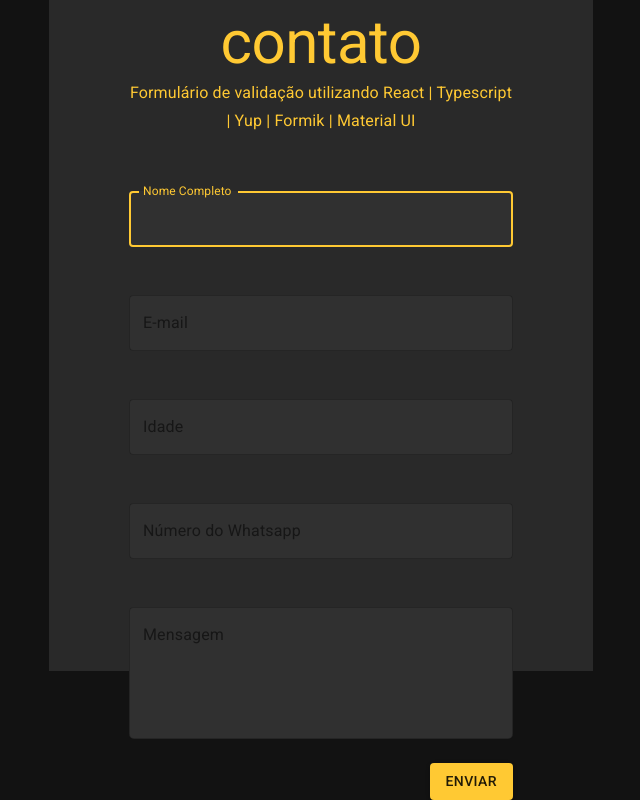
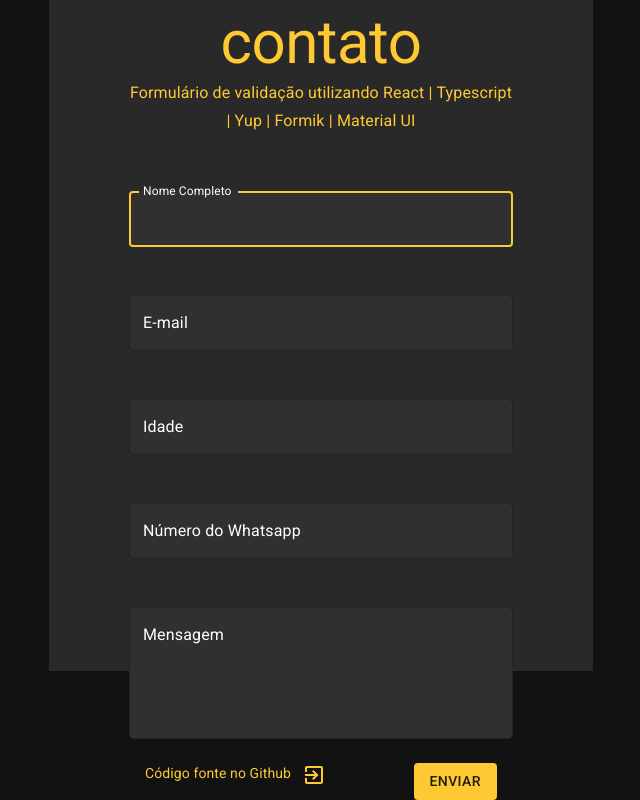
Before and after one commit to programecompedro/contact-form-advanced, a React (Create React App) app: page / in a window 1280 px wide. Shown: the part 177-977 px from the top of the page, without its empty margins (319-959 px from the left). Built offline with nearby package versions, Linux system fonts and the light colour scheme.

Commit message:
refactoring:  message alert and classes

```diff
--- a/src/App.tsx
+++ b/src/App.tsx
@@ -1,12 +1,14 @@
 import React from "react";
 import TextField from "@material-ui/core/TextField";
 import { makeStyles } from "@material-ui/core/styles";
+import ExitToAppIcon from "@material-ui/icons/ExitToApp";
 import {
   Button,
   Box,
   Typography,
   createTheme,
   MuiThemeProvider,
+  Link,
 } from "@material-ui/core";
 import { useFormik } from "formik";
 import * as yup from "yup";
@@ -31,16 +33,26 @@ const useStyles = makeStyles((theme) => ({
   },
   footerForm: {
     display: "flex",
-    flexDirection: "row-reverse",
+    justifyContent: "space-between",
+    padding: "0 1rem",
   },
   headerForm: {
     margin: "2rem 0",
     textAlign: "center",
   },
-  title: {
+  text: {
     color: "#FFC933",
     fontWeight: "normal",
     fontFamily: "roboto",
+  },
+  linkGithub: {
+    color: "#FFC933",
+    fontWeight: "normal",
+    fontFamily: "roboto",
+    display: "flex",
+    alignSelf: "center",
+    textDecoration: "none",
+    paddingRight: "1rem",
   },
 }));
 
@@ -75,7 +87,13 @@ function App() {
     },
     validationSchema,
     onSubmit: (values) => {
-      alert(JSON.stringify(values, null, 2));
+      alert(
+        `Muito bem ${values.name} o formulário foi validado com sucesso! \n Segue seus dados validados:\n
+        Email: ${values.email}\n
+        Idade: ${values.age}\n
+        Telefone: ${values.tel}\n
+        Mensagem: ${values.msg}\n`
+      );
     },
   });
   return (
@@ -87,11 +105,11 @@ function App() {
         onSubmit={formik.handleSubmit}
       >
         <Box className={classes.headerForm}>
-          <Typography className={classes.title} variant="h2" component="h1">
+          <Typography className={classes.text} variant="h2" component="h1">
             Área de contato
           </Typography>
           <Typography
-            className={classes.title}
+            className={classes.text}
             variant="subtitle1"
             component="h2"
           >
@@ -101,6 +119,7 @@ function App() {
         </Box>
         <Box>
           <TextField
+            InputLabelProps={{ style: { color: "white" } }}
             variant="outlined"
             className={classes.inputForm}
             id="name"
@@ -110,11 +129,13 @@ function App() {
             type="text"
             onChange={formik.handleChange}
             value={formik.values.name}
+            helperText={formik.touched.name && formik.errors.name}
             error={formik.touched.name && Boolean(formik.errors.name)}
           />
         </Box>
         <Box>
           <TextField
+            InputLabelProps={{ style: { color: "white" } }}
             variant="outlined"
             className={classes.inputForm}
             id="email"
@@ -129,6 +150,7 @@ function App() {
         </Box>
         <Box>
           <TextField
+            InputLabelProps={{ style: { color: "white" } }}
             variant="outlined"
             className={classes.inputForm}
             id="age"
@@ -143,6 +165,7 @@ function App() {
         </Box>
         <Box>
           <TextField
+            InputLabelProps={{ style: { color: "white" } }}
             variant="outlined"
             className={classes.inputForm}
             id="tel"
@@ -157,6 +180,7 @@ function App() {
         </Box>
         <Box>
           <TextField
+            InputLabelProps={{ style: { color: "white" } }}
             variant="outlined"
             className={classes.inputForm}
             id="msg"
@@ -173,6 +197,15 @@ function App() {
         </Box>
 
         <Box className={classes.footerForm}>
+          <Typography variant="subtitle2" component="h3">
+            <Link
+              href="http://www.github.com/programecompedro"
+              className={classes.linkGithub}
+            >
+              Código fonte no Github &nbsp;&nbsp;
+              <ExitToAppIcon />
+            </Link>
+          </Typography>
           <Button variant="contained" color="primary" type="submit">
             Enviar
           </Button>
```
